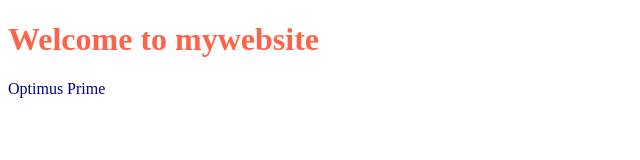
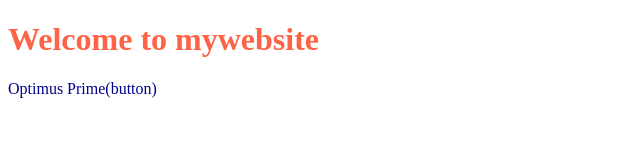
Before and after one commit to anujy2005/localrepo, a plain HTML site: page index.html in a window 1280 px wide. Shown: the full height of the page, 0-640 px from the left. Drawn offline with Linux system fonts and the light colour scheme.

```diff
--- a/index.html
+++ b/index.html
@@ -9,6 +9,6 @@
 </head>
 <body>
     <h1>Welcome to mywebsite</h1>
-    <p>Optimus Prime</p>
+    <p>Optimus Prime(button)</p>
 </body>
 </html>
```
